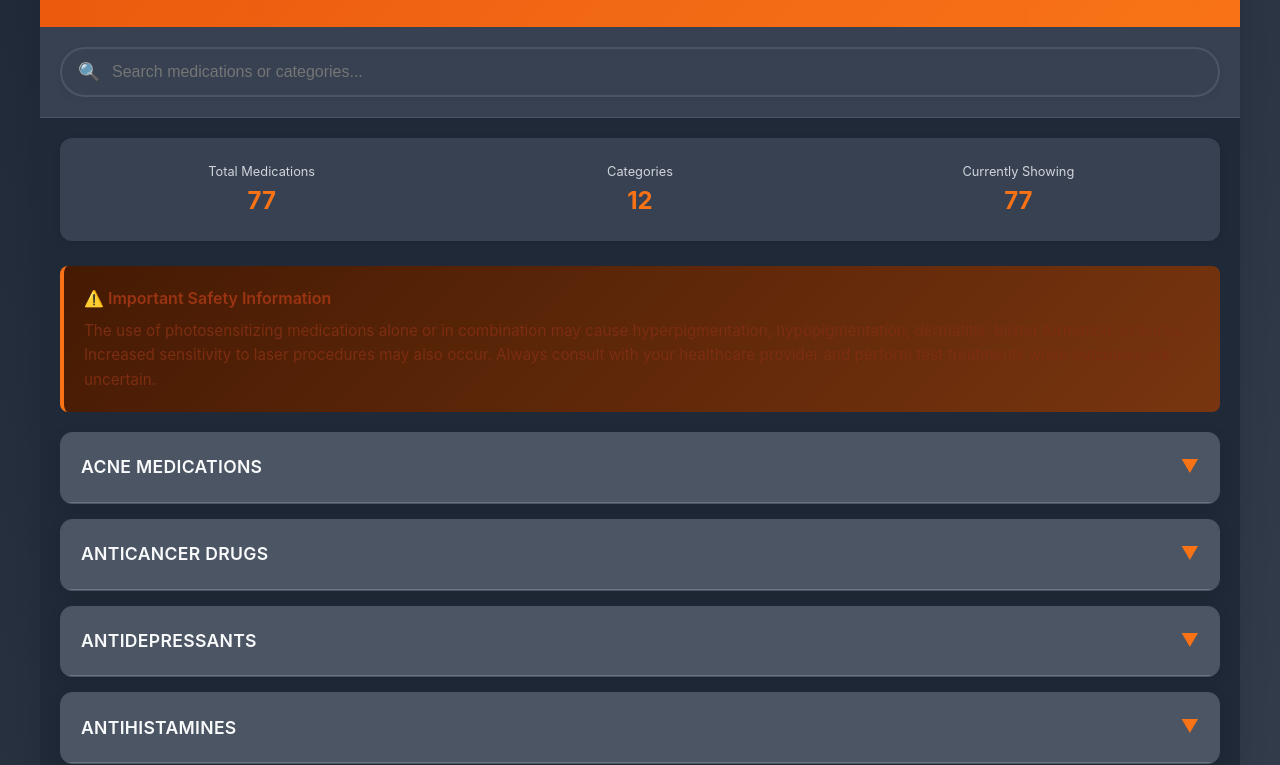
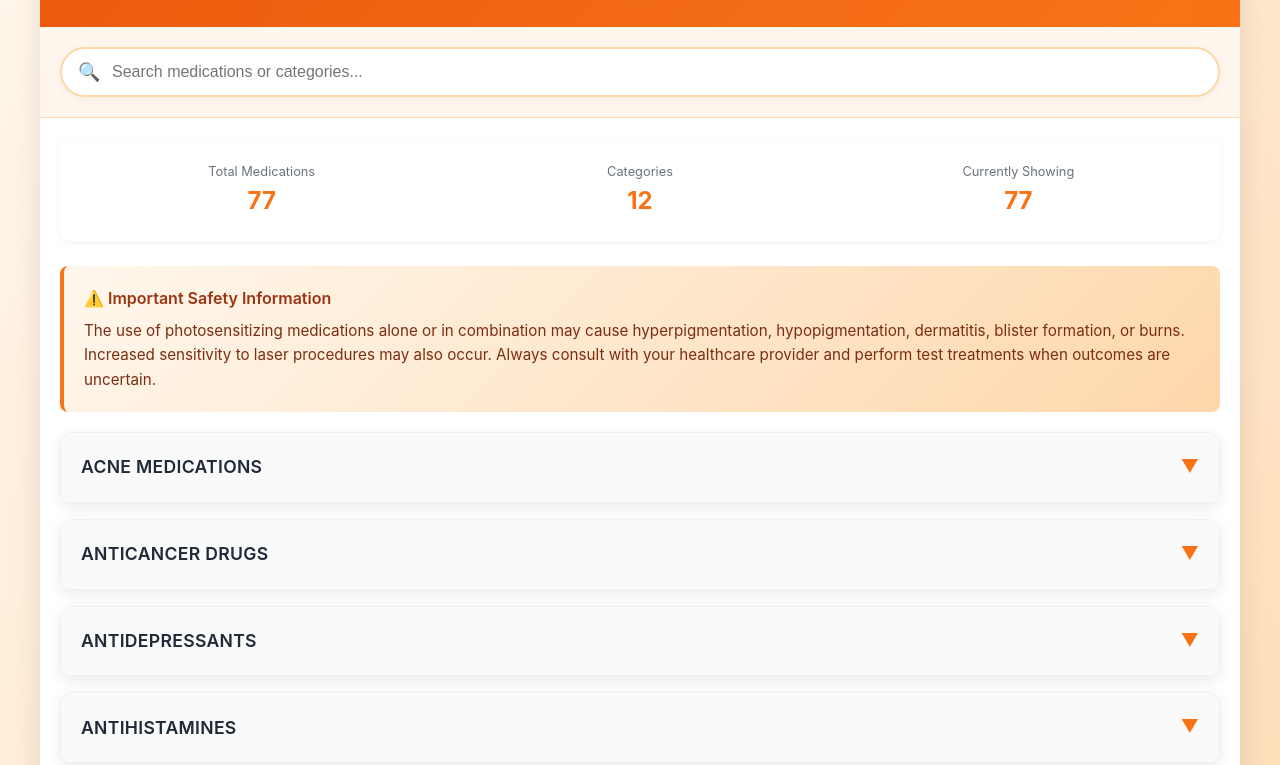
Before and after one commit to cromorojo/laser.github.io, a plain HTML site: page photosensitive.html in a window 1280 px wide. Shown: the part 123-888 px from the top of the page. Drawn offline with Linux system fonts and the dark colour scheme.

Commit message:
Update photosensitive.html

```diff
--- a/photosensitive.html
+++ b/photosensitive.html
@@ -427,68 +427,8 @@
             }
         }
 
-        /* Dark mode support */
-        @media (prefers-color-scheme: dark) {
-            body {
-                background: linear-gradient(135deg, #1f2937 0%, #374151 100%);
-            }
-
-            .container {
-                background: #1f2937;
-            }
-
-            .search-section {
-                background: #374151;
-                border-bottom-color: #4b5563;
-            }
-
-            .search-input {
-                background: #374151;
-                border-color: #4b5563;
-                color: white;
-            }
-
-            .search-input:focus {
-                border-color: #f97316;
-            }
-
-            .stats-bar,
-            .category-card {
-                background: #374151;
-                border-color: #4b5563;
-            }
-
-            .category-header {
-                background: #4b5563;
-                border-bottom-color: #6b7280;
-            }
-
-            .category-header:active {
-                background: #6b7280;
-            }
-
-            .medication-list {
-                background: #374151;
-            }
-
-            .medication-item {
-                border-bottom-color: #4b5563;
-            }
-
-            .category-title,
-            .medication-name {
-                color: #f9fafb;
-            }
-
-            .generic-name,
-            .stat-label {
-                color: #d1d5db;
-            }
-
-            .warning-section {
-                background: linear-gradient(135deg, #451a03 0%, #78350f 100%);
-            }
-        }
+        /* Dark mode removed - keeping light theme only */
+        /* If you want to add dark mode back with user control, you would need JavaScript toggle */
     </style>
 </head>
 <body>
```
